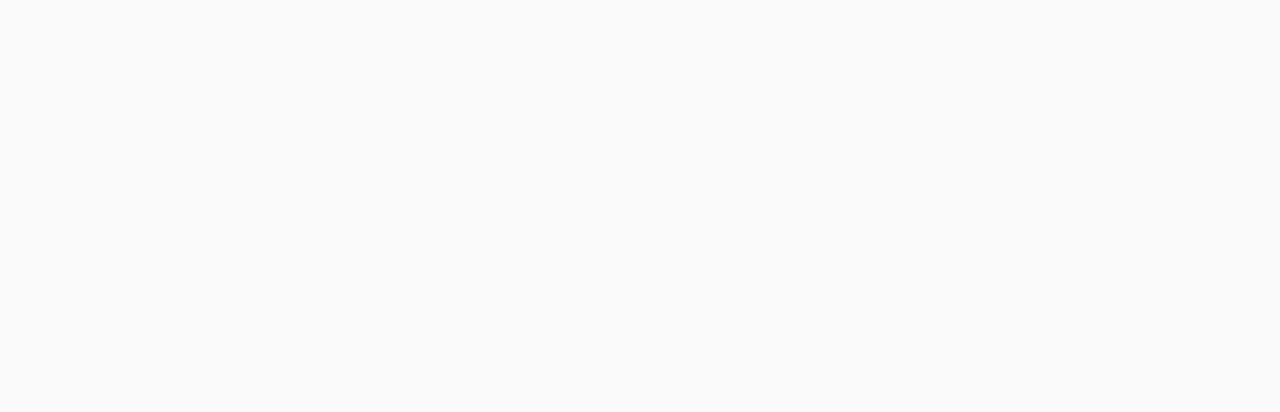
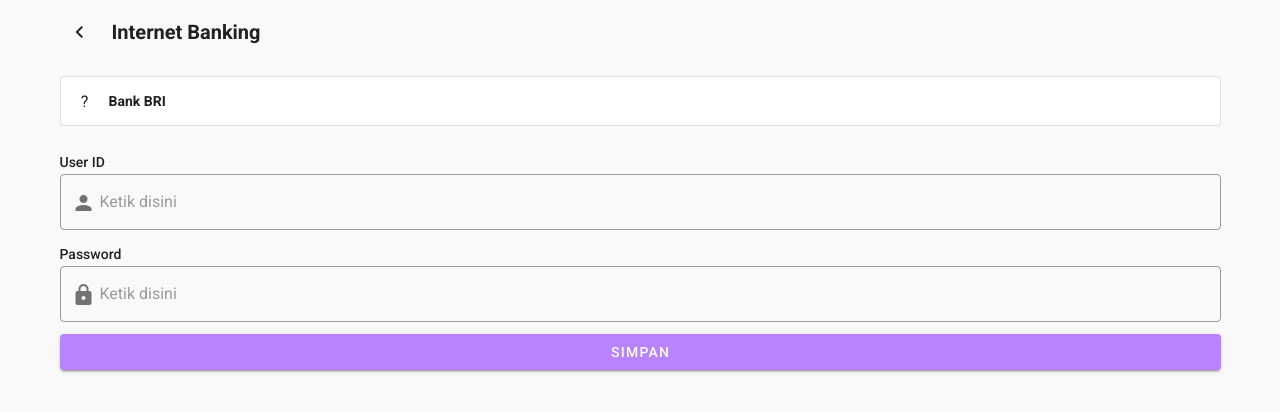
Before and after one commit to InfiniteUny/integarta-frontend, a Nuxt app: page /account/add-internet-banking in a window 1280 px wide. Before the commit this address had no page. Shown: the top 412 px of the page. Built offline with nearby package versions, Linux system fonts and the light colour scheme.

Commit message:
add internet banking

```diff
--- /dev/null
+++ b/pages/account/add-internet-banking.vue
@@ -0,0 +1,66 @@
+<template>
+  <div>
+    <v-row>
+      <v-col cols="12">
+        <PageTitle title="Internet Banking"/>
+      </v-col>
+    </v-row>
+
+    <v-row>
+      <v-col cols="12">
+        <v-sheet class="pa-3 d-flex" outlined rounded>
+          <v-avatar size="24">
+            ?
+          </v-avatar>
+
+          <div class="d-flex align-center font-weight-bold ml-3" style="font-size: 14px;">
+            Bank BRI
+          </div>
+        </v-sheet>
+      </v-col>
+    </v-row>
+
+    <v-row>
+      <v-col cols="12">
+        <v-form>
+          <label class="font-weight-medium" for="form-userid" style="font-size: 14px;">User ID</label>
+          <v-text-field
+            class="mb-3"
+            hide-details
+            outlined
+            placeholder="Ketik disini"
+            prepend-inner-icon="mdi-account"
+          />
+
+          <label class="font-weight-medium" for="form-password" style="font-size: 14px;">Password</label>
+          <v-text-field
+            hide-details
+            outlined
+            placeholder="Ketik disini"
+            prepend-inner-icon="mdi-lock"
+          />
+
+          <v-btn block color="accent" class="mt-3">
+            Simpan
+          </v-btn>
+        </v-form>
+      </v-col>
+    </v-row>
+  </div>
+</template>
+
+<script>
+import PageTitle from '@/components/PageTitle'
+
+export default {
+  name: 'accountAddInternetBanking',
+
+  component: {
+    PageTitle
+  }
+}
+</script>
+
+<style scoped>
+
+</style>
```
